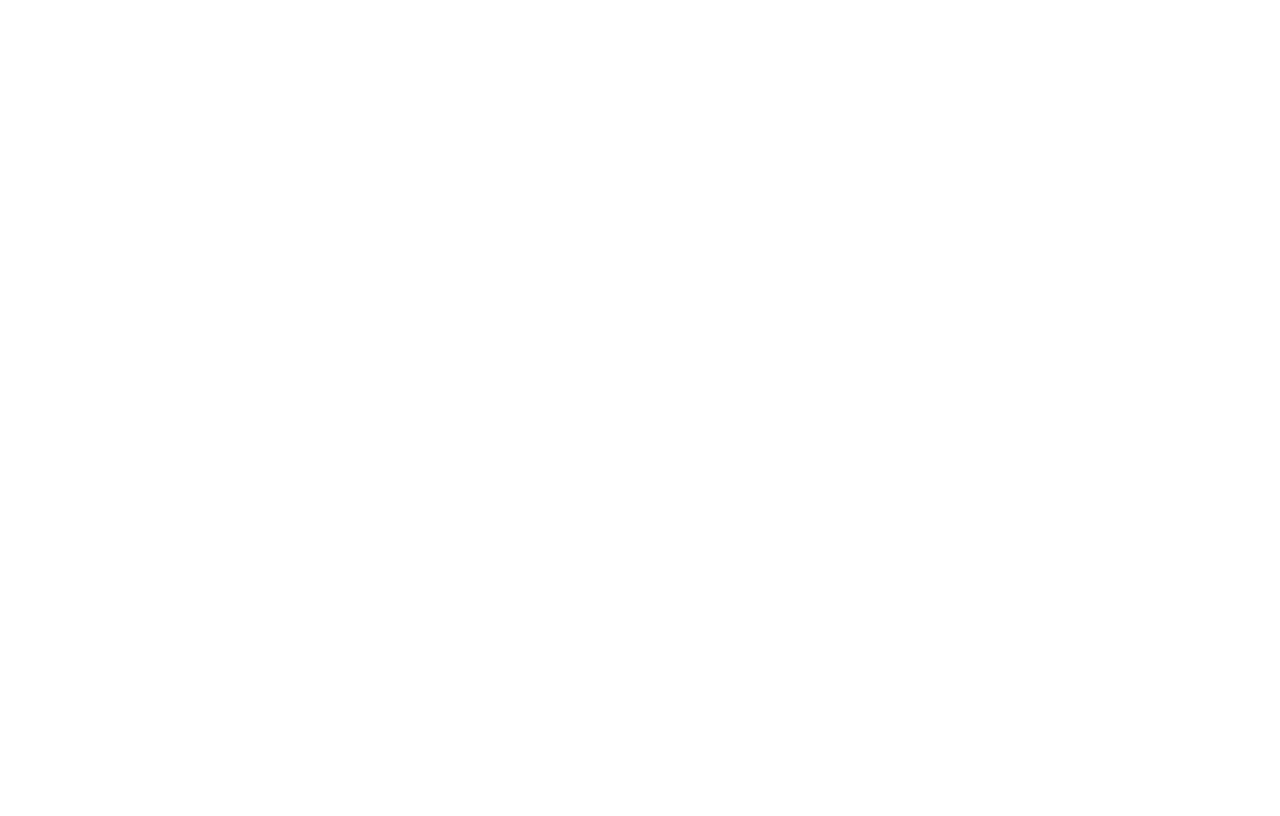
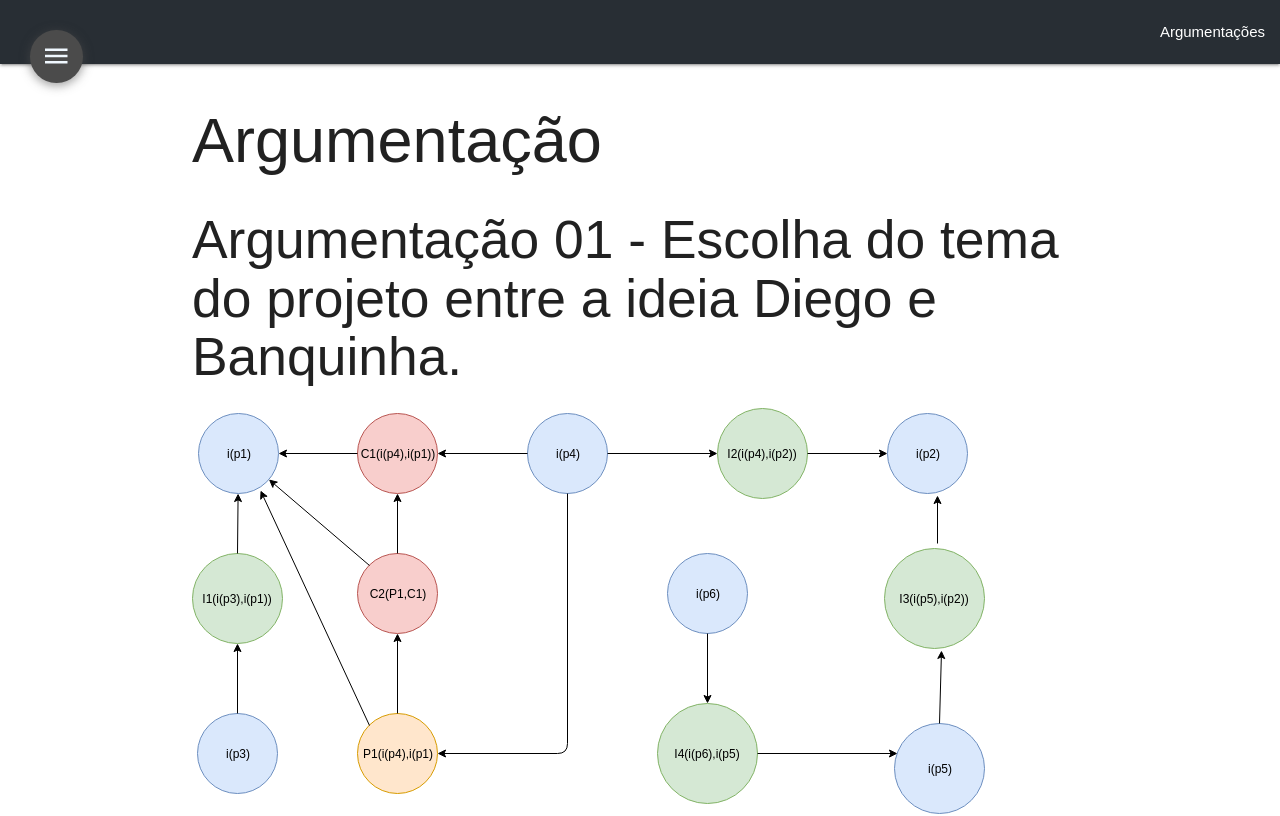
Before and after one commit to DesenhoSoftware-2018-2/wiki, a React (Create React App) app: page /wiki/argumentacoes in a window 1280 px wide. Shown: the top 816 px of the page. Built offline with nearby package versions, Linux system fonts and the light colour scheme.

Commit message:
Fix #20 Creating components and adding the argument on the site
Co-authored-by: Isaque Alves <isaquealvesdl@gmail.com>
Co-authored-by: Amanda Muniz <amanda.muniiz@outlook.com>
Co-authored-by: Calebe Rios <calebe_rios@hotmail.com>

```diff
--- a/src/assets/files/dinamica1/argumentacao01.md
+++ b/src/assets/files/dinamica01/argumentacao01.md
@@ -3,7 +3,7 @@
 
 ## Argumentação 01 - Escolha do tema do projeto entre a ideia Diego e Banquinha.
 
-![argumentacao01](../../imgs/argumentacao/argumentação01.png)
+![argumentacao01](argumentacao/argumentação01.png)
 
 p1 -  A minha sugestão é uma aplicação mobile chamada Diego, que funcionará consumindo os dados sobre as escalas médicas da Dulce para encaminhar possíveis pacientes. - Isaque
 
--- /dev/null
+++ b/src/components/contents/dinamica01/argumentacoes.js
@@ -0,0 +1,16 @@
+import React, { Component } from "react";
+import Dinamica01 from './dinamica01';
+import Markdown from '../../structures/dynamicsComponents/markdown';
+
+class Argumentacoes extends Component {
+  render() {
+    return (
+      <div>
+        <Dinamica01 />
+        <div className="container">
+          <Markdown file="dinamica01/argumentacao01" />
+        </div>
+      </div>
+    );
+  }
+} export default Argumentacoes;
--- /dev/null
+++ b/src/components/contents/dinamica01/dinamica01.js
@@ -0,0 +1,20 @@
+import React, { Component } from "react";
+import Navbar from "../../structures/dynamicsComponents/navbar";
+import Sidenav from "../../structures/sidenav";
+
+class Dinamica01 extends Component {
+  render() {
+    const artefatos = [
+      { pathname: "/argumentacoes", link: "Argumentações" }
+    ];
+
+    return (
+      <div>
+        <Sidenav />
+        <Navbar activities={artefatos} />
+      </div>
+    );
+  }
+}
+
+export default Dinamica01;
--- a/src/components/structures/sidenav.js
+++ b/src/components/structures/sidenav.js
@@ -29,7 +29,8 @@ class Sidenav extends Component {
         dynamic: "Dinâmica I",
         artefacts: [
           { name: "RichPicture", link: "/dinamica" },
-          { name: "Lexico", link: "/dinamica" }
+          { name: "Lexico", link: "/dinamica" },
+          { name: "Argumentações", link: "/argumentacoes" }
         ]
       },
       { dynamic: "Dinâmica II", artefacts: [] },
--- a/src/routes/index.js
+++ b/src/routes/index.js
@@ -3,6 +3,7 @@ import { BrowserRouter, Route, Switch } from 'react-router-dom';
 import HomePage from '../components/structures/homePage/Home';
 import Dynamics from '../components/structures/dynamicsComponents/navbarLinks';
 import Reference from '../components/contents/extras/reference';
+import Argumentacoes from '../components/contents/dinamica01/argumentacoes';
 
 export default () => (
   <BrowserRouter basename="/wiki">
@@ -10,6 +11,7 @@ export default () => (
       <Route path="/" exact render={props => <HomePage {...props} />} />
       <Route path="/dinamica" exact component={Dynamics} />
       <Route path="/referencia" exact component={Reference} />
+      <Route path="/argumentacoes" exact component={Argumentacoes} />
     </Switch>
   </BrowserRouter>
 );
```
Also changed, not shown: src/assets/files/dinamica01/test.md (renamed from src/assets/files/dinamica1/test.md), src/components/structures/dynamicsComponents/markdown.js (line endings or trailing spaces).
